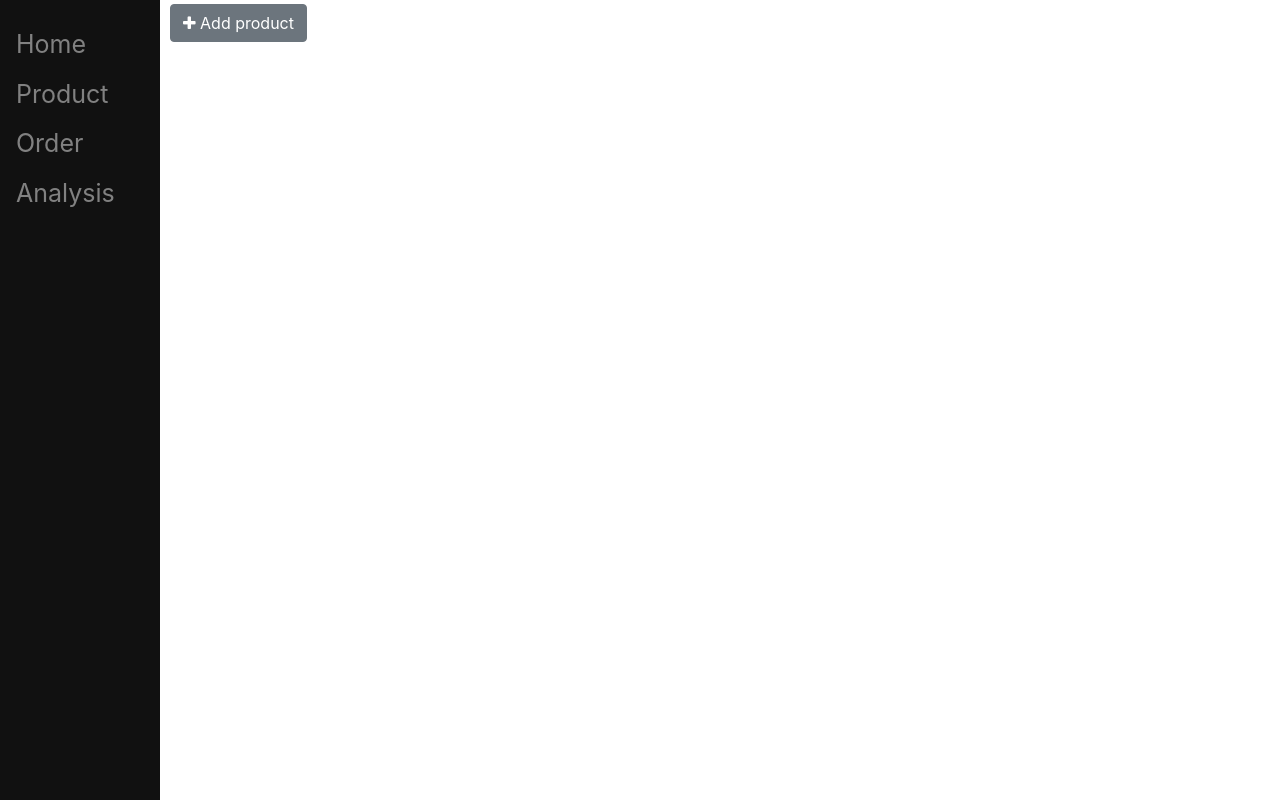
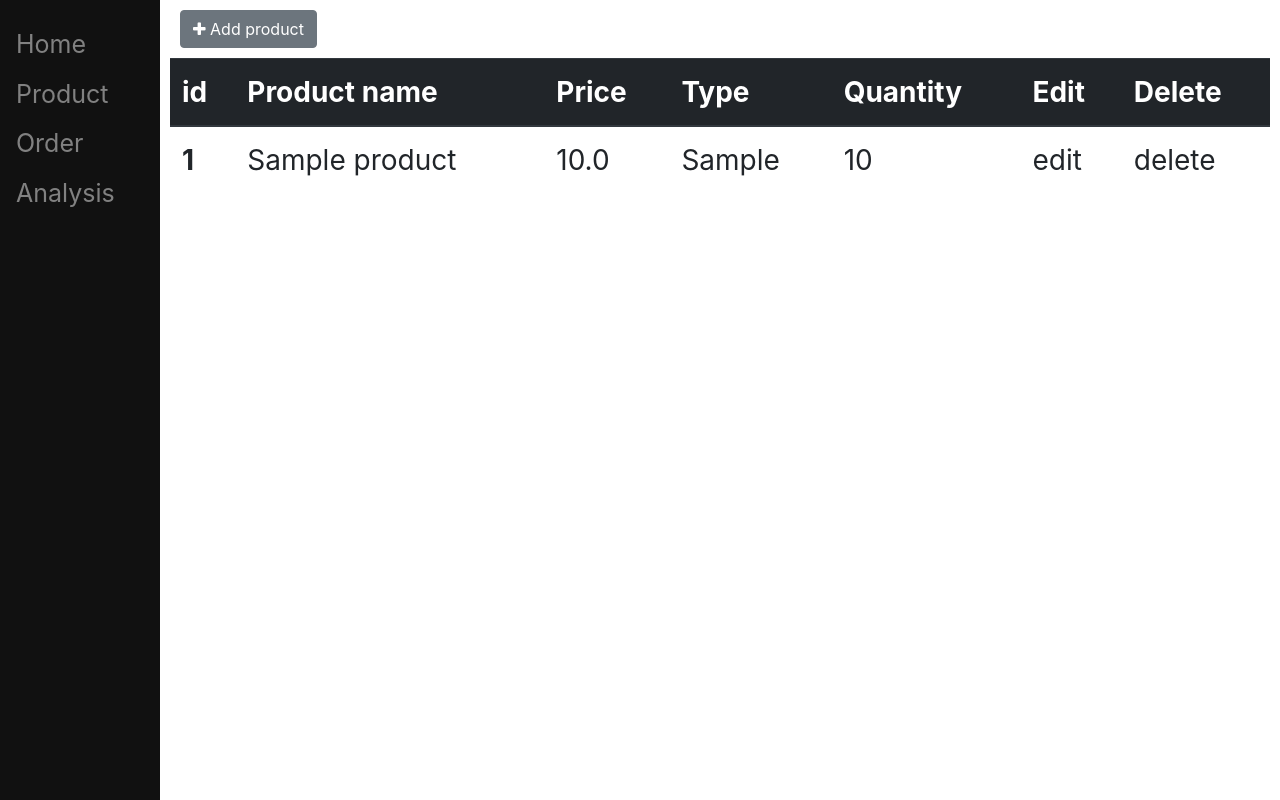
Before and after one commit to LongLT99/django_ecommerce, a Django app: page /employee/product in a window 1280 px wide. Run offline with Django 3.2, Linux system fonts and the light colour scheme; tables that the repository leaves empty hold one stand-in row (values such as "Sample post"); some libraries are stand-ins or nearby versions.

Commit message:
add product

```diff
--- a/register/templates/admin/product.html
+++ b/register/templates/admin/product.html
@@ -63,7 +63,33 @@ body {
 </div>
 
 <div class="main">
-    <a class="btn btn-secondary" href="product/add" role="button"><i class="fa fa-plus"></i> Add product</a>
+    <a class="btn btn-secondary" href="product/add" role="button" style="margin: 10px;"><i class="fa fa-plus"></i> Add product</a>
+    <table class="table">
+      <thead class="thead-dark">
+        <tr>
+          <th scope="col">id</th>
+          <th scope="col">Product name</th>
+          <th scope="col">Price</th>
+          <th scope="col">Type</th>
+          <th scope="col">Quantity</th>
+          <th scope="col">Edit</th>
+          <th scope="col">Delete</th>
+        </tr>
+      </thead>
+      <tbody>
+        {% for product in products %}
+        <tr>
+          <th scope="row">{{product.id}}</th>
+          <td>{{product.product_name}}</td>
+          <td>{{product.price}}</td>
+          <td>{{product.product_type}}</td>
+          <td>{{product.quantity}}</td>
+          <td>edit</td>
+          <td>delete</td>
+        </tr>
+        {% endfor %}
+      </tbody>
+    </table>
 
 </div>
 <script src="https://code.jquery.com/jquery-3.2.1.slim.min.js"
--- a/register/urls.py
+++ b/register/urls.py
@@ -4,10 +4,15 @@ from . import views
 
 
 urlpatterns = [
+     # all
      path('register/', views.register, name='register'),
      path('login/', views.login, name='login'),
      path('', views.homepage, name='home'),
+     # employee
      path('employee/', views.admin, name='employee'),
      path('employee/product', views.product, name='product'),
      path('employee/product/add', views.add_product, name='add_product'),
+
+     #customer
+     path('homepage/', views.customer, name='customer'),
 ]
--- a/register/views.py
+++ b/register/views.py
@@ -1,10 +1,6 @@
 from django.shortcuts import redirect, render
 from django.contrib import messages
-from e_commerce.models import Account, Employee
-from e_commerce.models import Customer
-from e_commerce.models import Fullname
-from e_commerce.models import Address
-
+from e_commerce.models import Account, Employee, Customer, Fullname, Address, Product
 
 # Create your views here.
 def register(request):
@@ -65,7 +61,7 @@ def login(request):
                 request.session['user_id'] = user.get().id
                 return redirect('../employee')
             else:
-                return redirect('../')
+                return redirect('../homepage')
         return render(request, "login.html")
     else:
         return render(request, "login.html")
@@ -85,8 +81,33 @@ def admin(request):
 
 
 def product(request):
-    return render(request, "admin/product.html")
+    all_product = Product.objects.all()
+    for _product in all_product:
+        print(_product.product_name)
+    return render(request, "admin/product.html", {'products': all_product})
 
 
 def add_product(request):
-    return render(request, "admin/add_product.html")
+    if request.method == 'POST':
+        if request.POST.get('product_name') and request.POST.get('quantity') and request.POST.get('image_url') and request.POST.get('price'):
+            saveproduct = Product()
+            saveproduct.product_name = request.POST.get('product_name')
+            saveproduct.quantity = request.POST.get('quantity')
+            saveproduct.product_type = request.POST.get('product_type')
+            saveproduct.price = request.POST.get('price')
+            saveproduct.image = request.POST.get('image_url')
+            if(request.POST.get('publicCheck') =='on'):
+                saveproduct.public = 1
+            else:
+                saveproduct.public = 0
+            saveproduct.save()
+            print(request.POST.get('product_name'))
+            messages.success(request, "Success")
+            return render(request, "admin/add_product.html")
+
+    else:
+        return render(request, "admin/add_product.html")
+
+
+def customer(request):
+    return render(request, "customer/index.html")
```
Also changed, not shown: register/templates/admin/add_product.html (+9 -8 lines), register/templates/customer/index.html (added, +47 -0 lines).
